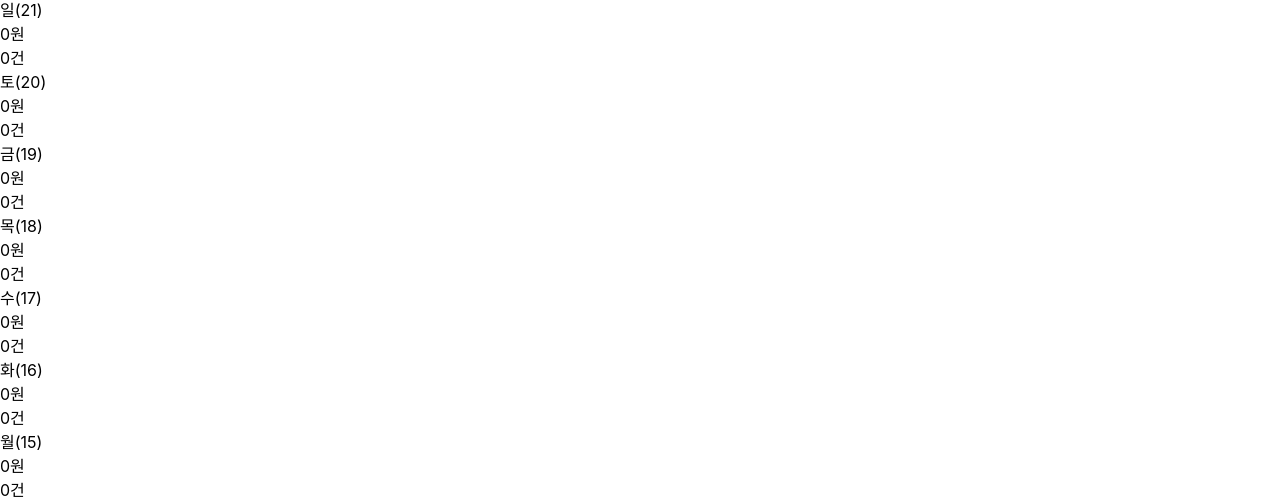
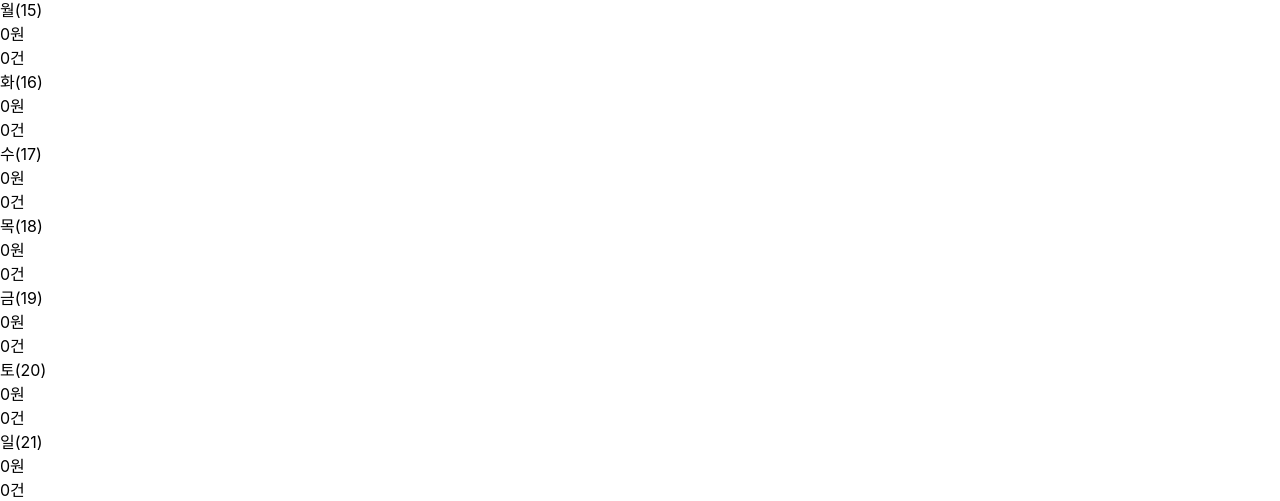
Before and after one commit to tankkwon/delivery-app, a React (Vite) app: page / in a window 1280 px wide. Both pictures are taken after a click on the button "통계". Shown: the part 610-1111 px from the top of the page. Built offline with nearby package versions, Linux system fonts and the light colour scheme.

Commit message:
Remove reverse method from data mapping

```diff
--- a/src/App.jsx
+++ b/src/App.jsx
@@ -820,7 +820,7 @@ export default function App() {
         <div className="bg-white rounded-2xl p-4 shadow-sm mb-4">
           <h3 className="font-semibold text-gray-800 mb-4">📋 {period === 'year' ? '월별' : period === 'month' ? '일별' : '요일별'} 상세</h3>
           <div className="space-y-2 max-h-64 overflow-y-auto">
-            {(period === 'year' ? yearData : period === 'month' ? monthData : weekData).slice().reverse().map((item, idx) => (
+            {(period === 'year' ? yearData : period === 'month' ? monthData : weekData).map((item, idx) => (
               <div key={idx} className="flex items-center justify-between p-3 bg-gray-50 rounded-xl">
                 <span className="font-medium text-gray-700">{item.date}</span>
                 <div className="text-right">
```
